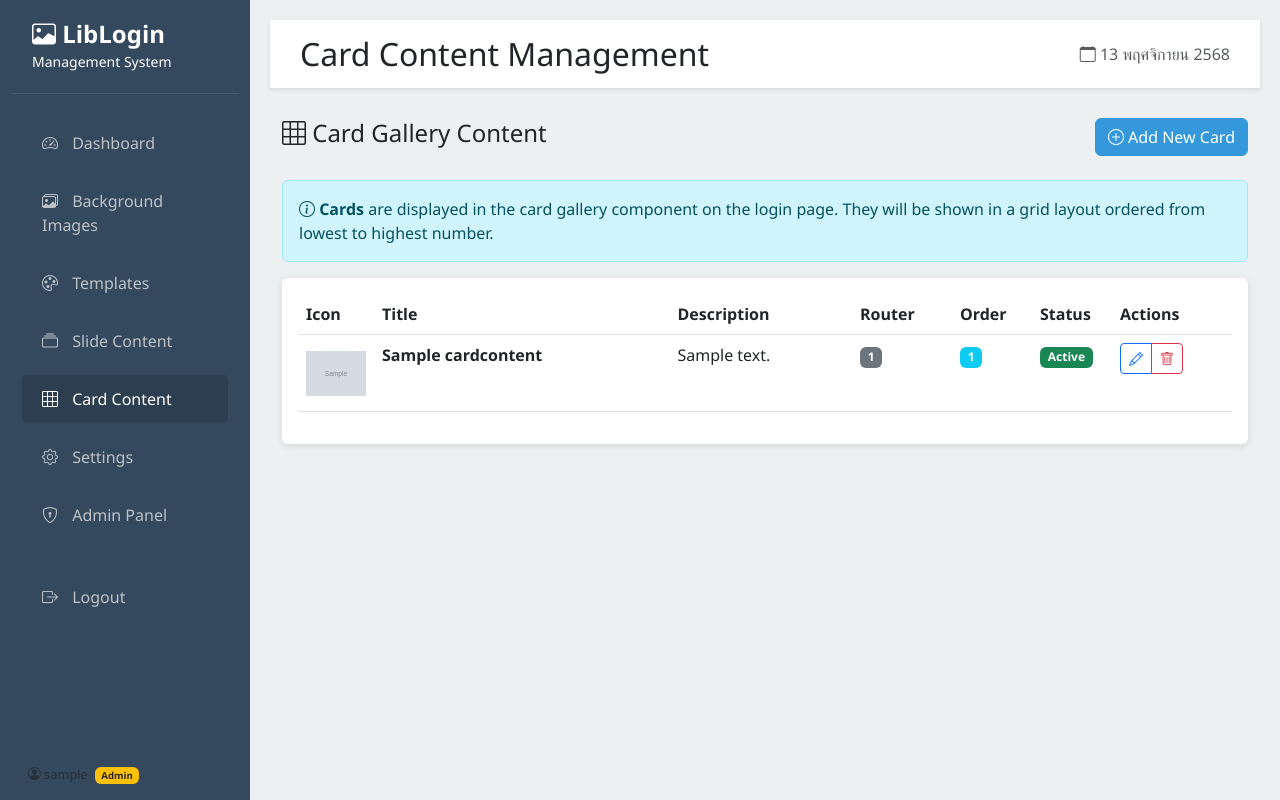
After one commit to azimuthotg/LibLogin, a Django app: page /cards/ in a window 1280 px wide. The commit adds this page. Run offline with Django 5.2, Linux system fonts and the light colour scheme; a user stored in the database is signed in; tables that the repository leaves empty hold one stand-in row (values such as "Sample post"); grey boxes marked "Sample" are stand-in pictures.

Commit message:
Add Slides and Cards management pages with image upload support
- Add icon_image field to SlideContent and CardContent models
- Create web UI for managing slides (/slides/) and cards (/cards/)
- Support both emoji and image upload for icons
- Add CRUD operations (create, edit, delete) for both content types
- Update navigation menu in base.html
- Add URL routes for slides and cards pages
- Include database migration for new image fields

🤖 Generated with [Claude Code](https://claude.com/claude-code)

Co-Authored-By: Claude <noreply@anthropic.com>

```diff
--- a/webapp/templates/webapp/base.html
+++ b/webapp/templates/webapp/base.html
@@ -131,6 +131,16 @@
                             <i class="bi bi-palette"></i> Templates
                         </a>
                     </li>
+                    <li class="nav-item">
+                        <a class="nav-link {% if request.resolver_match.url_name == 'slides' %}active{% endif %}" href="{% url 'slides' %}">
+                            <i class="bi bi-collection"></i> Slide Content
+                        </a>
+                    </li>
+                    <li class="nav-item">
+                        <a class="nav-link {% if request.resolver_match.url_name == 'cards' %}active{% endif %}" href="{% url 'cards' %}">
+                            <i class="bi bi-grid-3x3"></i> Card Content
+                        </a>
+                    </li>
                     {% if user.is_staff %}
                     <li class="nav-item">
                         <a class="nav-link {% if request.resolver_match.url_name == 'settings' %}active{% endif %}" href="{% url 'settings' %}">
--- /dev/null
+++ b/webapp/templates/webapp/cards.html
@@ -0,0 +1,286 @@
+{% extends 'webapp/base.html' %}
+
+{% block title %}Card Content Management - LibLogin{% endblock %}
+{% block page_title %}Card Content Management{% endblock %}
+
+{% block content %}
+<div class="container-fluid">
+    <!-- Header with Add Button -->
+    <div class="d-flex justify-content-between align-items-center mb-4">
+        <h4><i class="bi bi-grid-3x3"></i> Card Gallery Content</h4>
+        <button class="btn btn-primary" data-bs-toggle="modal" data-bs-target="#createCardModal">
+            <i class="bi bi-plus-circle"></i> Add New Card
+        </button>
+    </div>
+
+    <!-- Info Alert -->
+    <div class="alert alert-info">
+        <i class="bi bi-info-circle"></i>
+        <strong>Cards</strong> are displayed in the card gallery component on the login page.
+        They will be shown in a grid layout ordered from lowest to highest number.
+    </div>
+
+    <!-- Cards Table -->
+    <div class="card">
+        <div class="card-body">
+            <div class="table-responsive">
+                <table class="table table-hover">
+                    <thead>
+                        <tr>
+                            <th width="60">Icon</th>
+                            <th>Title</th>
+                            <th>Description</th>
+                            <th width="100">Router</th>
+                            <th width="80">Order</th>
+                            <th width="80">Status</th>
+                            <th width="120">Actions</th>
+                        </tr>
+                    </thead>
+                    <tbody>
+                        {% for card in cards %}
+                        <tr>
+                            <td>
+                                {% if card.icon_image %}
+                                <img src="{{ card.icon_image.url }}" width="60" height="60" style="object-fit: contain;">
+                                {% else %}
+                                <span style="font-size: 2rem;">{{ card.icon }}</span>
+                                {% endif %}
+                            </td>
+                            <td><strong>{{ card.title }}</strong></td>
+                            <td>{{ card.description|truncatewords:15 }}</td>
+                            <td>
+                                <span class="badge bg-secondary">
+                                    {{ card.router_id|default:"All" }}
+                                </span>
+                            </td>
+                            <td>
+                                <span class="badge bg-info">{{ card.order }}</span>
+                            </td>
+                            <td>
+                                {% if card.is_active %}
+                                <span class="badge bg-success">Active</span>
+                                {% else %}
+                                <span class="badge bg-secondary">Inactive</span>
+                                {% endif %}
+                            </td>
+                            <td>
+                                <div class="btn-group btn-group-sm">
+                                    <button class="btn btn-outline-primary" onclick="editCard({{ card.id }}, '{{ card.icon }}', '{{ card.title }}', '{{ card.description }}', '{{ card.router_id|default:'' }}', {{ card.order }}, {{ card.is_active|lower }})" title="Edit">
+                                        <i class="bi bi-pencil"></i>
+                                    </button>
+                                    <button class="btn btn-outline-danger" onclick="deleteCard({{ card.id }}, '{{ card.title }}'))" title="Delete">
+                                        <i class="bi bi-trash"></i>
+                                    </button>
+                                </div>
+                            </td>
+                        </tr>
+                        {% empty %}
+                        <tr>
+                            <td colspan="7" class="text-center text-muted">
+                                <i class="bi bi-inbox"></i> No cards found. Create your first card!
+                            </td>
+                        </tr>
+                        {% endfor %}
+                    </tbody>
+                </table>
+            </div>
+        </div>
+    </div>
+</div>
+
+<!-- Create Card Modal -->
+<div class="modal fade" id="createCardModal" tabindex="-1">
+    <div class="modal-dialog modal-lg">
+        <div class="modal-content">
+            <form method="POST" enctype="multipart/form-data">
+                {% csrf_token %}
+                <input type="hidden" name="action" value="create">
+
+                <div class="modal-header">
+                    <h5 class="modal-title"><i class="bi bi-plus-circle"></i> Create New Card</h5>
+                    <button type="button" class="btn-close" data-bs-dismiss="modal"></button>
+                </div>
+
+                <div class="modal-body">
+                    <div class="mb-3">
+                        <label class="form-label">Icon *</label>
+                        <div class="row">
+                            <div class="col-md-6">
+                                <label class="form-label text-muted small">Option 1: Emoji</label>
+                                <input type="text" class="form-control" name="icon" placeholder="📚">
+                            </div>
+                            <div class="col-md-6">
+                                <label class="form-label text-muted small">Option 2: Upload Image</label>
+                                <input type="file" class="form-control" name="icon_image" accept="image/*">
+                            </div>
+                        </div>
+                        <small class="text-muted">Choose either emoji or upload image (recommended: 100x100px)</small>
+                    </div>
+
+                    <div class="mb-3">
+                        <label class="form-label">Title *</label>
+                        <input type="text" class="form-control" name="title" required
+                               placeholder="ห้องสมุดดิจิทัล">
+                    </div>
+
+                    <div class="mb-3">
+                        <label class="form-label">Description *</label>
+                        <textarea class="form-control" name="description" rows="3" required
+                                  placeholder="เข้าถึงทรัพยากรดิจิทัลหลากหลาย..."></textarea>
+                    </div>
+
+                    <div class="row">
+                        <div class="col-md-6">
+                            <div class="mb-3">
+                                <label class="form-label">Router ID (Optional)</label>
+                                <input type="text" class="form-control" name="router_id"
+                                       placeholder="Leave blank for all routers">
+                            </div>
+                        </div>
+                        <div class="col-md-6">
+                            <div class="mb-3">
+                                <label class="form-label">Display Order</label>
+                                <input type="number" class="form-control" name="order" value="0" min="0">
+                                <small class="text-muted">Lower numbers appear first</small>
+                            </div>
+                        </div>
+                    </div>
+
+                    <div class="mb-3 form-check">
+                        <input type="checkbox" class="form-check-input" name="is_active" id="createIsActive" checked>
+                        <label class="form-check-label" for="createIsActive">
+                            Active (show this card)
+                        </label>
+                    </div>
+                </div>
+
+                <div class="modal-footer">
+                    <button type="button" class="btn btn-secondary" data-bs-dismiss="modal">Cancel</button>
+                    <button type="submit" class="btn btn-primary">Create Card</button>
+                </div>
+            </form>
+        </div>
+    </div>
+</div>
+
+<!-- Edit Card Modal -->
+<div class="modal fade" id="editCardModal" tabindex="-1">
+    <div class="modal-dialog modal-lg">
+        <div class="modal-content">
+            <form method="POST" enctype="multipart/form-data">
+                {% csrf_token %}
+                <input type="hidden" name="action" value="update">
+                <input type="hidden" name="card_id" id="editCardId">
+
+                <div class="modal-header">
+                    <h5 class="modal-title"><i class="bi bi-pencil"></i> Edit Card</h5>
+                    <button type="button" class="btn-close" data-bs-dismiss="modal"></button>
+                </div>
+
+                <div class="modal-body">
+                    <div class="mb-3">
+                        <label class="form-label">Icon *</label>
+                        <div class="row">
+                            <div class="col-md-6">
+                                <label class="form-label text-muted small">Option 1: Emoji</label>
+                                <input type="text" class="form-control" name="icon" id="editIcon" placeholder="📚">
+                            </div>
+                            <div class="col-md-6">
+                                <label class="form-label text-muted small">Option 2: Upload New Image</label>
+                                <input type="file" class="form-control" name="icon_image" accept="image/*">
+                            </div>
+                        </div>
+                        <small class="text-muted">Choose either emoji or upload image (leave both empty to keep current icon)</small>
+                    </div>
+
+                    <div class="mb-3">
+                        <label class="form-label">Title *</label>
+                        <input type="text" class="form-control" name="title" id="editTitle" required>
+                    </div>
+
+                    <div class="mb-3">
+                        <label class="form-label">Description *</label>
+                        <textarea class="form-control" name="description" id="editDescription" rows="3" required></textarea>
+                    </div>
+
+                    <div class="row">
+                        <div class="col-md-6">
+                            <div class="mb-3">
+                                <label class="form-label">Router ID (Optional)</label>
+                                <input type="text" class="form-control" name="router_id" id="editRouterId">
+                            </div>
+                        </div>
+                        <div class="col-md-6">
+                            <div class="mb-3">
+                                <label class="form-label">Display Order</label>
+                                <input type="number" class="form-control" name="order" id="editOrder" min="0">
+                            </div>
+                        </div>
+                    </div>
+
+                    <div class="mb-3 form-check">
+                        <input type="checkbox" class="form-check-input" name="is_active" id="editIsActive">
+                        <label class="form-check-label" for="editIsActive">
+                            Active (show this card)
+                        </label>
+                    </div>
+                </div>
+
+                <div class="modal-footer">
+                    <button type="button" class="btn btn-secondary" data-bs-dismiss="modal">Cancel</button>
+                    <button type="submit" class="btn btn-primary">Update Card</button>
+                </div>
+            </form>
+        </div>
+    </div>
+</div>
+
+<!-- Delete Confirmation Modal -->
+<div class="modal fade" id="deleteCardModal" tabindex="-1">
+    <div class="modal-dialog">
+        <div class="modal-content">
+            <form method="POST">
+                {% csrf_token %}
+                <input type="hidden" name="action" value="delete">
+                <input type="hidden" name="card_id" id="deleteCardId">
+
+                <div class="modal-header bg-danger text-white">
+                    <h5 class="modal-title"><i class="bi bi-trash"></i> Confirm Delete</h5>
+                    <button type="button" class="btn-close btn-close-white" data-bs-dismiss="modal"></button>
+                </div>
+
+                <div class="modal-body">
+                    <p>Are you sure you want to delete the card "<strong id="deleteCardTitle"></strong>"?</p>
+                    <p class="text-danger mb-0"><strong>This action cannot be undone.</strong></p>
+                </div>
+
+                <div class="modal-footer">
+                    <button type="button" class="btn btn-secondary" data-bs-dismiss="modal">Cancel</button>
+                    <button type="submit" class="btn btn-danger">Delete Card</button>
+                </div>
+            </form>
+        </div>
+    </div>
+</div>
+
+<script>
+function editCard(id, icon, title, description, routerId, order, isActive) {
+    document.getElementById('editCardId').value = id;
+    document.getElementById('editIcon').value = icon;
+    document.getElementById('editTitle').value = title;
+    document.getElementById('editDescription').value = description;
+    document.getElementById('editRouterId').value = routerId;
+    document.getElementById('editOrder').value = order;
+    document.getElementById('editIsActive').checked = isActive;
+
+    new bootstrap.Modal(document.getElementById('editCardModal')).show();
+}
+
+function deleteCard(id, title) {
+    document.getElementById('deleteCardId').value = id;
+    document.getElementById('deleteCardTitle').textContent = title;
+
+    new bootstrap.Modal(document.getElementById('deleteCardModal')).show();
+}
+</script>
+{% endblock %}
--- a/webapp/urls.py
+++ b/webapp/urls.py
@@ -10,6 +10,8 @@ urlpatterns = [
     path('backgrounds/<int:pk>/set-active/', views.set_active_view, name='set_active'),
     path('backgrounds/<int:pk>/delete/', views.delete_background_view, name='delete_background'),
     path('templates/', views.templates_view, name='templates'),
+    path('slides/', views.slides_view, name='slides'),
+    path('cards/', views.cards_view, name='cards'),
     path('settings/', views.settings_view, name='settings'),
 
     # MikroTik Hotspot Pages (Public)
--- a/webapp/views.py
+++ b/webapp/views.py
@@ -384,3 +384,143 @@ def templates_view(request):
     }
 
     return render(request, 'webapp/templates.html', context)
+
+
+@login_required
+def slides_view(request):
+    """Manage slide content for slideshow component"""
+    if request.method == 'POST':
+        action = request.POST.get('action')
+
+        if action == 'create':
+            # Create new slide
+            icon = request.POST.get('icon', '')
+            icon_image = request.FILES.get('icon_image')
+            title = request.POST.get('title')
+            description = request.POST.get('description')
+            router_id = request.POST.get('router_id') or None
+            order = request.POST.get('order', 0)
+            is_active = request.POST.get('is_active') == 'on'
+
+            if title and description and (icon or icon_image):
+                SlideContent.objects.create(
+                    icon=icon,
+                    icon_image=icon_image,
+                    title=title,
+                    description=description,
+                    router_id=router_id,
+                    order=order,
+                    is_active=is_active,
+                    created_by=request.user
+                )
+                messages.success(request, f'Slide "{title}" created successfully!')
+            else:
+                messages.error(request, 'Please provide title, description, and either icon or image.')
+
+        elif action == 'update':
+            # Update existing slide
+            slide_id = request.POST.get('slide_id')
+            slide = get_object_or_404(SlideContent, pk=slide_id)
+
+            slide.icon = request.POST.get('icon', '')
+            icon_image = request.FILES.get('icon_image')
+            if icon_image:
+                slide.icon_image = icon_image
+
+            slide.title = request.POST.get('title')
+            slide.description = request.POST.get('description')
+            slide.router_id = request.POST.get('router_id') or None
+            slide.order = request.POST.get('order', 0)
+            slide.is_active = request.POST.get('is_active') == 'on'
+            slide.save()
+
+            messages.success(request, f'Slide "{slide.title}" updated successfully!')
+
+        elif action == 'delete':
+            # Delete slide
+            slide_id = request.POST.get('slide_id')
+            slide = get_object_or_404(SlideContent, pk=slide_id)
+            title = slide.title
+            slide.delete()
+            messages.success(request, f'Slide "{title}" deleted successfully!')
+
+        return redirect('slides')
+
+    # GET request - display slides
+    slides = SlideContent.objects.all().order_by('order', 'created_at')
+
+    context = {
+        'slides': slides,
+    }
+
+    return render(request, 'webapp/slides.html', context)
+
+
+@login_required
+def cards_view(request):
+    """Manage card content for card gallery component"""
+    if request.method == 'POST':
+        action = request.POST.get('action')
+
+        if action == 'create':
+            # Create new card
+            icon = request.POST.get('icon', '')
+            icon_image = request.FILES.get('icon_image')
+            title = request.POST.get('title')
+            description = request.POST.get('description')
+            router_id = request.POST.get('router_id') or None
+            order = request.POST.get('order', 0)
+            is_active = request.POST.get('is_active') == 'on'
+
+            if title and description and (icon or icon_image):
+                CardContent.objects.create(
+                    icon=icon,
+                    icon_image=icon_image,
+                    title=title,
+                    description=description,
+                    router_id=router_id,
+                    order=order,
+                    is_active=is_active,
+                    created_by=request.user
+                )
+                messages.success(request, f'Card "{title}" created successfully!')
+            else:
+                messages.error(request, 'Please provide title, description, and either icon or image.')
+
+        elif action == 'update':
+            # Update existing card
+            card_id = request.POST.get('card_id')
+            card = get_object_or_404(CardContent, pk=card_id)
+
+            card.icon = request.POST.get('icon', '')
+            icon_image = request.FILES.get('icon_image')
+            if icon_image:
+                card.icon_image = icon_image
+
+            card.title = request.POST.get('title')
+            card.description = request.POST.get('description')
+            card.router_id = request.POST.get('router_id') or None
+            card.order = request.POST.get('order', 0)
+            card.is_active = request.POST.get('is_active') == 'on'
+            card.save()
+
+            messages.success(request, f'Card "{card.title}" updated successfully!')
+
+        elif action == 'delete':
+            # Delete card
+            card_id = request.POST.get('card_id')
+            card = get_object_or_404(CardContent, pk=card_id)
+            title = card.title
+            card.delete()
+            messages.success(request, f'Card "{title}" deleted successfully!')
+
+        return redirect('cards')
+
+    # GET request - display cards
+    cards = CardContent.objects.all().order_by('order', 'created_at')
+
+    context = {
+        'cards': cards,
+    }
+
+    return render(request, 'webapp/cards.html', context)
```
Also changed, not shown: api/models.py (+16 -2 lines), webapp/templates/webapp/slides.html (added, +285 -0 lines), api/migrations/0004_cardcontent_icon_image_slidecontent_icon_image_and_more.py (added).
